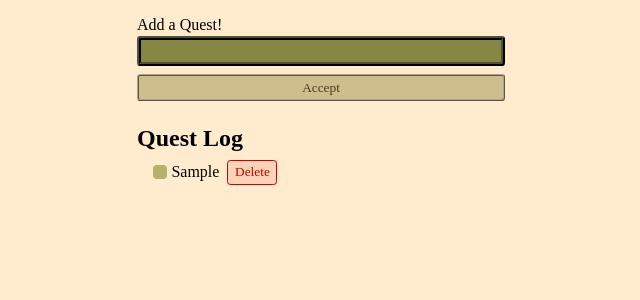
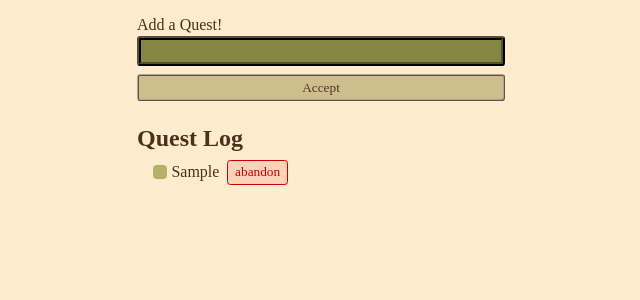
Before and after one commit to Solahks/To-Do, a React (Vite) app: page / in a window 1280 px wide. Both pictures are taken after typing "Sample" into the empty fields and a click on the button "Accept". Shown: the top 300 px of the page, without its empty margins (319-959 px from the left). Built offline with nearby package versions, Linux system fonts and the light colour scheme.

Commit message:
styling updates

```diff
--- a/src/TodoItem.jsx
+++ b/src/TodoItem.jsx
@@ -10,7 +10,7 @@ export function TodoItem({ completed, id, title, toggleTodo, deleteTodo }) {
         {title}
       </label>
       <button onClick={() => deleteTodo(id)} className="btn btn-danger">
-        Delete
+        abandon
       </button>
     </li>
   )
--- a/src/styles.css
+++ b/src/styles.css
@@ -8,7 +8,7 @@
     background-position: center;
     background-repeat: no-repeat;
     background-position-y: top;
-    color: hsl(0, 0%, 0%);
+    color: hsl(29, 48%, 20%);
     max-width: 400px;
     padding: 1rem;
     margin: 0 auto;
```
